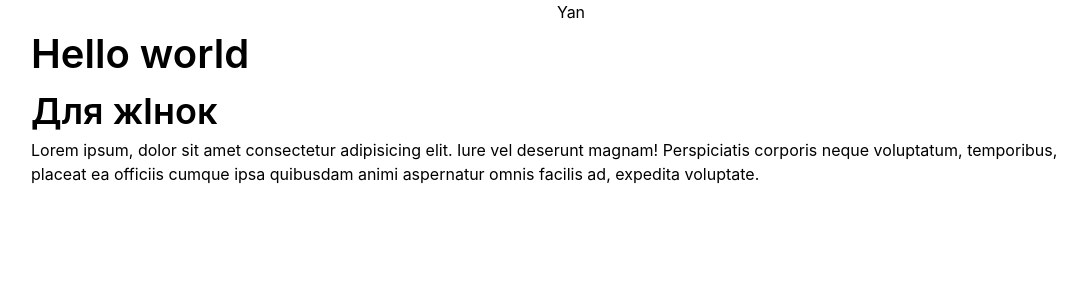
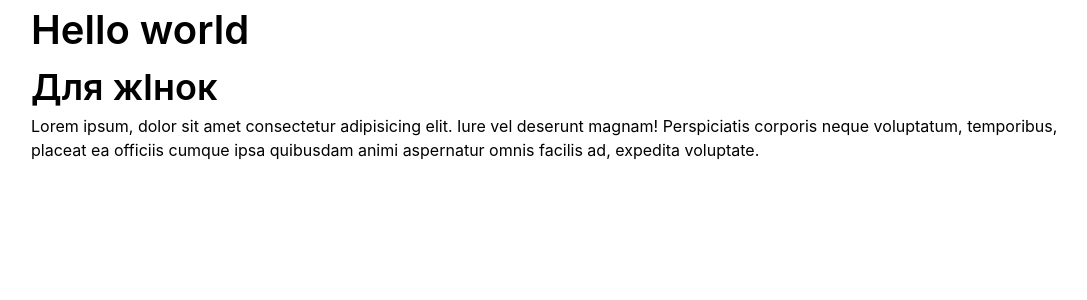
Before and after one commit to SoftLion-Co/prototype-akoko, a Next.js app: page /en in a window 1280 px wide. Shown: the top 300 px of the page, without its empty margins (69-1156 px from the left). Built offline with nearby package versions, Linux system fonts and the light colour scheme.

Commit message:
fix: clear code

```diff
--- a/app/[locale]/page.tsx
+++ b/app/[locale]/page.tsx
@@ -2,7 +2,6 @@ export default function Home() {
   return (
     <section className="w-full ">
       <div className="container">
-        <div className="w-max mx-auto">Yan</div>
         <h1 className="font-w-300">Hello world</h1>
         <h2>Для жІнок</h2>
         <p>
```
